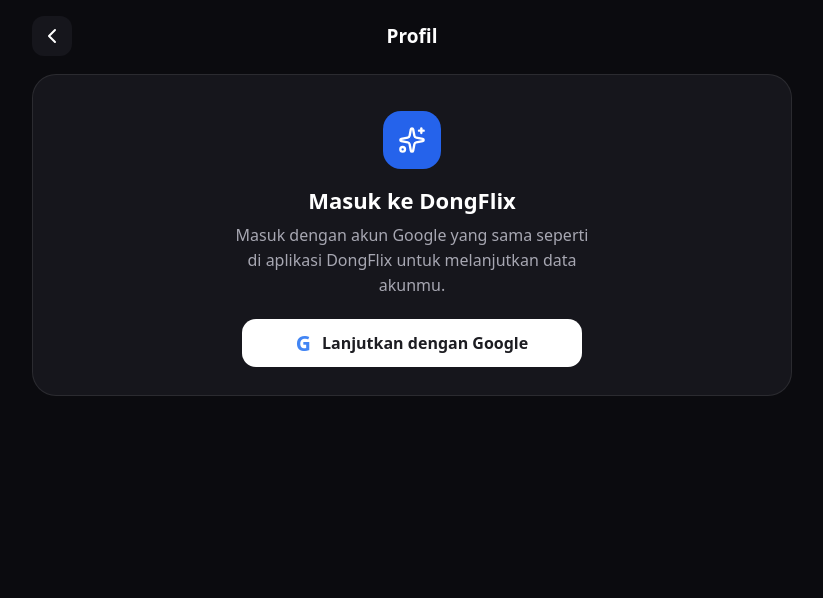
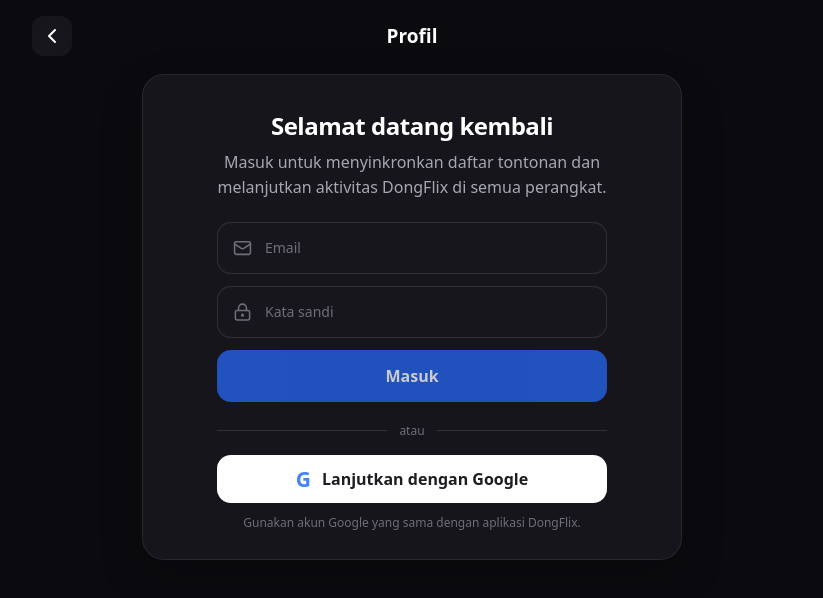
Before and after one commit to MuhammadFikriiii/dongflix.cloud, a Next.js app: page /profile in a window 1280 px wide. Shown: the top 598 px of the page, without its empty margins (228-1051 px from the left). Built offline with nearby package versions, Linux system fonts and the light colour scheme; no server answers; a web font is replaced by a local one.

Commit message:
Match web login screen to app

```diff
--- a/src/app/globals.css
+++ b/src/app/globals.css
@@ -509,10 +509,12 @@
 .profile-content { max-width: 760px; margin: 0 auto; }
 
 .profile-login-card {
-  padding: 36px 24px 28px;
-  border: 1px solid rgba(255,255,255,.09);
-  border-radius: 24px;
-  background: var(--surface);
+  max-width: 540px;
+  padding: 34px 24px 28px;
+  border: 1px solid rgba(255,255,255,.08);
+  border-radius: 22px;
+  background: rgba(25,25,32,.72);
+  box-shadow: 0 18px 45px rgba(0,0,0,.18);
   text-align: center;
 }
 
@@ -528,8 +530,19 @@
 }
 
 .profile-login-mark svg { width: 28px; height: 28px; }
-.profile-login-card h2 { margin: 0 0 8px; font-size: 22px; }
-.profile-login-card p { max-width: 360px; margin: 0 auto 22px; color: var(--text-secondary); line-height: 1.55; }
+.profile-login-card h2 { margin: 0 0 8px; font-size: 24px; letter-spacing: -.02em; }
+.profile-login-card > p { max-width: 390px; margin: 0 auto 22px; color: var(--text-secondary); line-height: 1.55; }
+
+.profile-login-fields { display: grid; gap: 12px; width: min(100%, 390px); margin: 0 auto; }
+.profile-input-wrap { display: flex; min-height: 52px; align-items: center; gap: 11px; padding: 0 15px; border: 1px solid rgba(255,255,255,.11); border-radius: 14px; background: var(--surface); }
+.profile-input-wrap:focus-within { border-color: var(--accent); box-shadow: 0 0 0 3px rgba(46,105,234,.14); }
+.profile-input-wrap svg { width: 19px; flex: 0 0 auto; color: var(--text-tertiary); }
+.profile-input-wrap input { min-width: 0; flex: 1; border: 0; outline: 0; background: transparent; color: var(--text-primary); font: inherit; font-size: 14px; }
+.profile-input-wrap input::placeholder { color: var(--text-tertiary); }
+.profile-submit-button { min-height: 52px; border: 0; border-radius: 14px; background: var(--accent); color: white; font: inherit; font-weight: 800; cursor: not-allowed; opacity: .78; }
+.profile-or-divider { display: flex; width: min(100%, 390px); align-items: center; gap: 12px; margin: 20px auto 16px; color: var(--text-tertiary); font-size: 12px; }
+.profile-or-divider::before, .profile-or-divider::after { content: ""; height: 1px; flex: 1; background: rgba(255,255,255,.12); }
+.profile-login-footnote { margin: 12px auto 0 !important; color: var(--text-tertiary) !important; font-size: 12px; line-height: 1.4 !important; }
 
 .google-login-button {
   display: inline-flex;
@@ -537,7 +550,7 @@
   align-items: center;
   justify-content: center;
   gap: 11px;
-  width: min(100%, 340px);
+  width: min(100%, 390px);
   border: 1px solid rgba(255,255,255,.13);
   border-radius: 14px;
   background: #fff;
--- a/src/features/profile/profile-screen.tsx
+++ b/src/features/profile/profile-screen.tsx
@@ -3,7 +3,7 @@
 import { useCallback, useEffect, useState } from "react";
 import Link from "next/link";
 import Image from "next/image";
-import { CheckCircle2, ChevronLeft, Crown, LogOut, ShieldCheck, Sparkles } from "lucide-react";
+import { CheckCircle2, ChevronLeft, Crown, LogOut, Mail, LockKeyhole, ShieldCheck } from "lucide-react";
 import type { User } from "@supabase/supabase-js";
 
 import { getSupabaseBrowserClient } from "@/lib/supabase-browser";
@@ -128,12 +128,24 @@
 
       {!loading && !user ? (
         <section className="profile-login-card">
-          <span className="profile-login-mark"><Sparkles /></span>
-          <h2>Masuk ke DongFlix</h2>
-          <p>Masuk dengan akun Google yang sama seperti di aplikasi DongFlix untuk melanjutkan data akunmu.</p>
+          <h2>Selamat datang kembali</h2>
+          <p>Masuk untuk menyinkronkan daftar tontonan dan melanjutkan aktivitas DongFlix di semua perangkat.</p>
+          <div className="profile-login-fields" aria-label="Formulir login">
+            <label className="profile-input-wrap">
+              <Mail aria-hidden="true" />
+              <input type="email" placeholder="Email" aria-label="Email" autoComplete="email" />
+            </label>
+            <label className="profile-input-wrap">
+              <LockKeyhole aria-hidden="true" />
+              <input type="password" placeholder="Kata sandi" aria-label="Kata sandi" autoComplete="current-password" />
+            </label>
+            <button type="button" className="profile-submit-button" disabled title="Login email akan segera tersedia">Masuk</button>
+          </div>
+          <div className="profile-or-divider"><span>atau</span></div>
           <button type="button" className="google-login-button" onClick={() => void signIn()} disabled={busy}>
             <span className="google-g">G</span>{busy ? "Mengarahkan ke Google..." : "Lanjutkan dengan Google"}
           </button>
+          <p className="profile-login-footnote">Gunakan akun Google yang sama dengan aplikasi DongFlix.</p>
           {error ? <p className="profile-error">{error}</p> : null}
         </section>
       ) : null}
```
